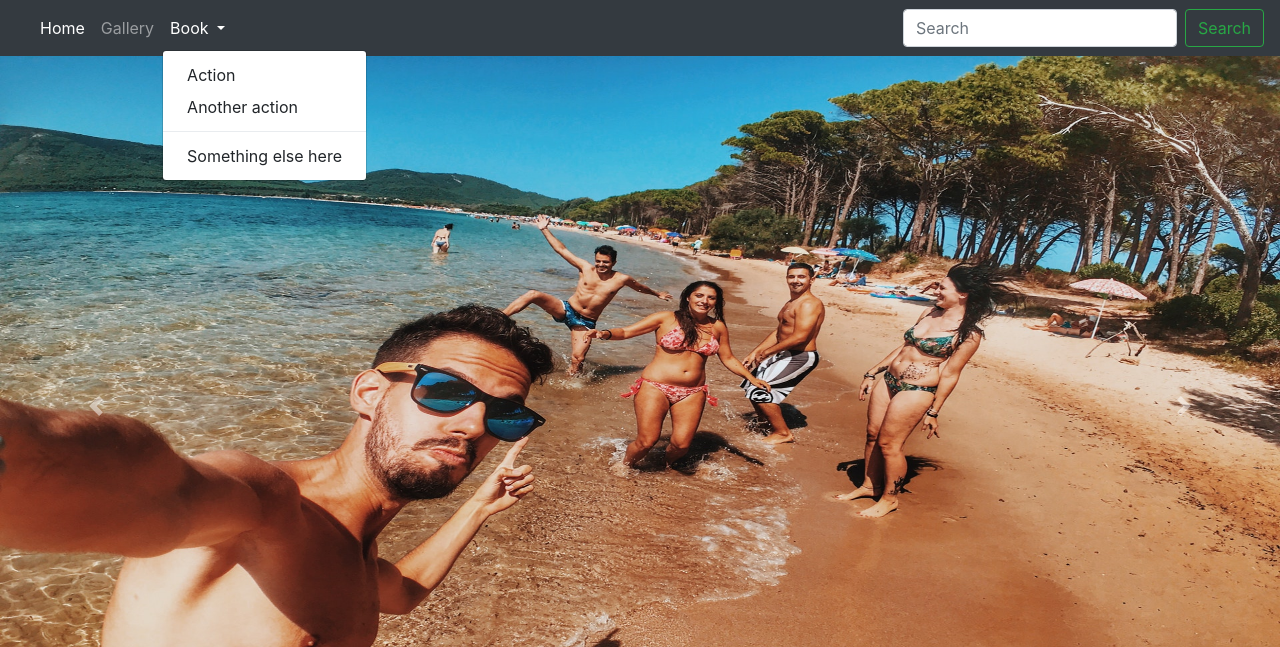
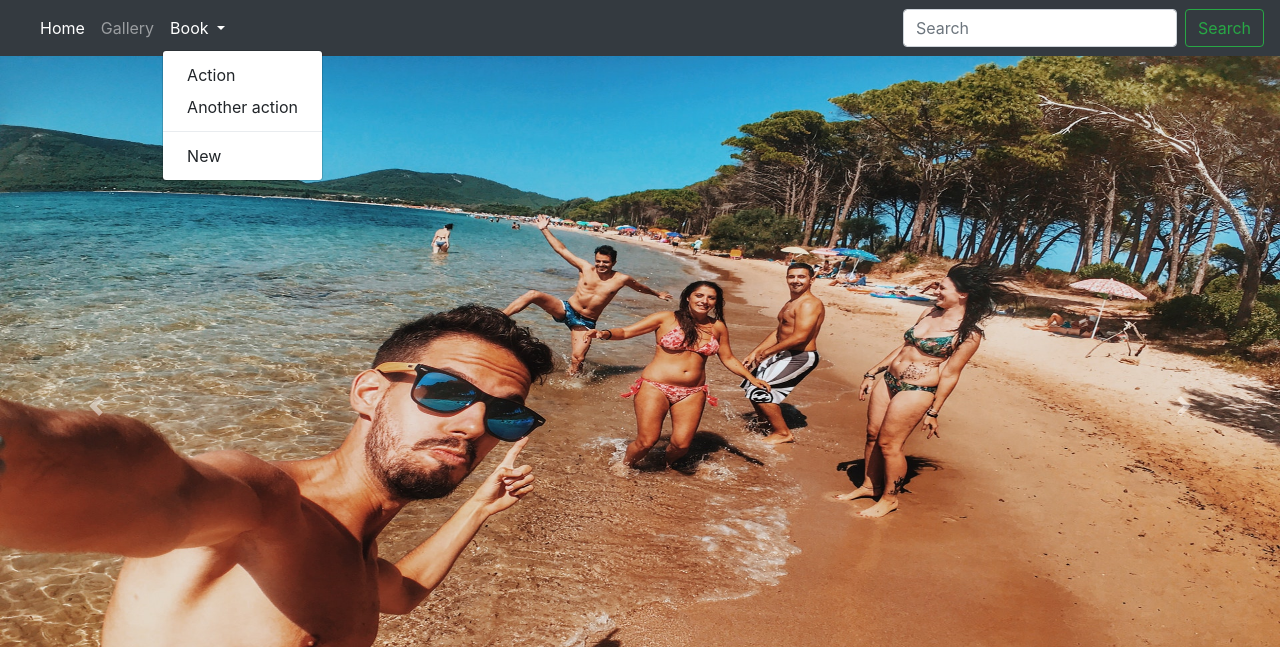
Before and after one commit to lalitnagrath/Bootstrap-website, a plain HTML site: page index.html in a window 1280 px wide. Both pictures are taken after a click on the button "Book". Shown: the top 647 px of the page. Drawn offline with nearby package versions, Linux system fonts and the light colour scheme.

Commit message:
BootStrap Website

```diff
--- a/index.html
+++ b/index.html
@@ -29,7 +29,7 @@
               <a class="dropdown-item" href="#">Action</a>
               <a class="dropdown-item" href="#">Another action</a>
               <div class="dropdown-divider"></div>
-              <a class="dropdown-item" href="#">Something else here</a>
+              <a class="dropdown-item" href="#">New</a>
             </div>
           </li>
         </ul>
```
